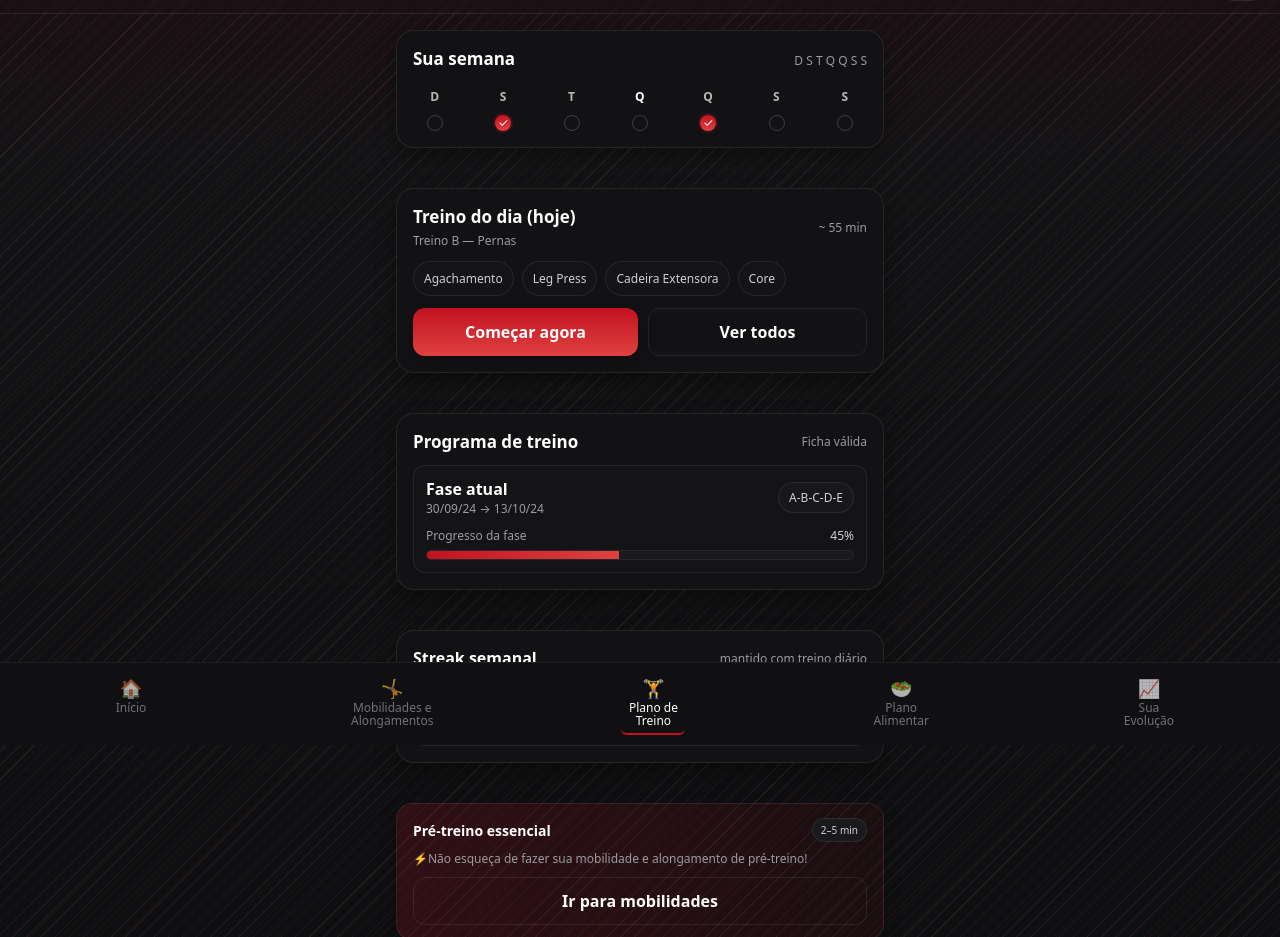
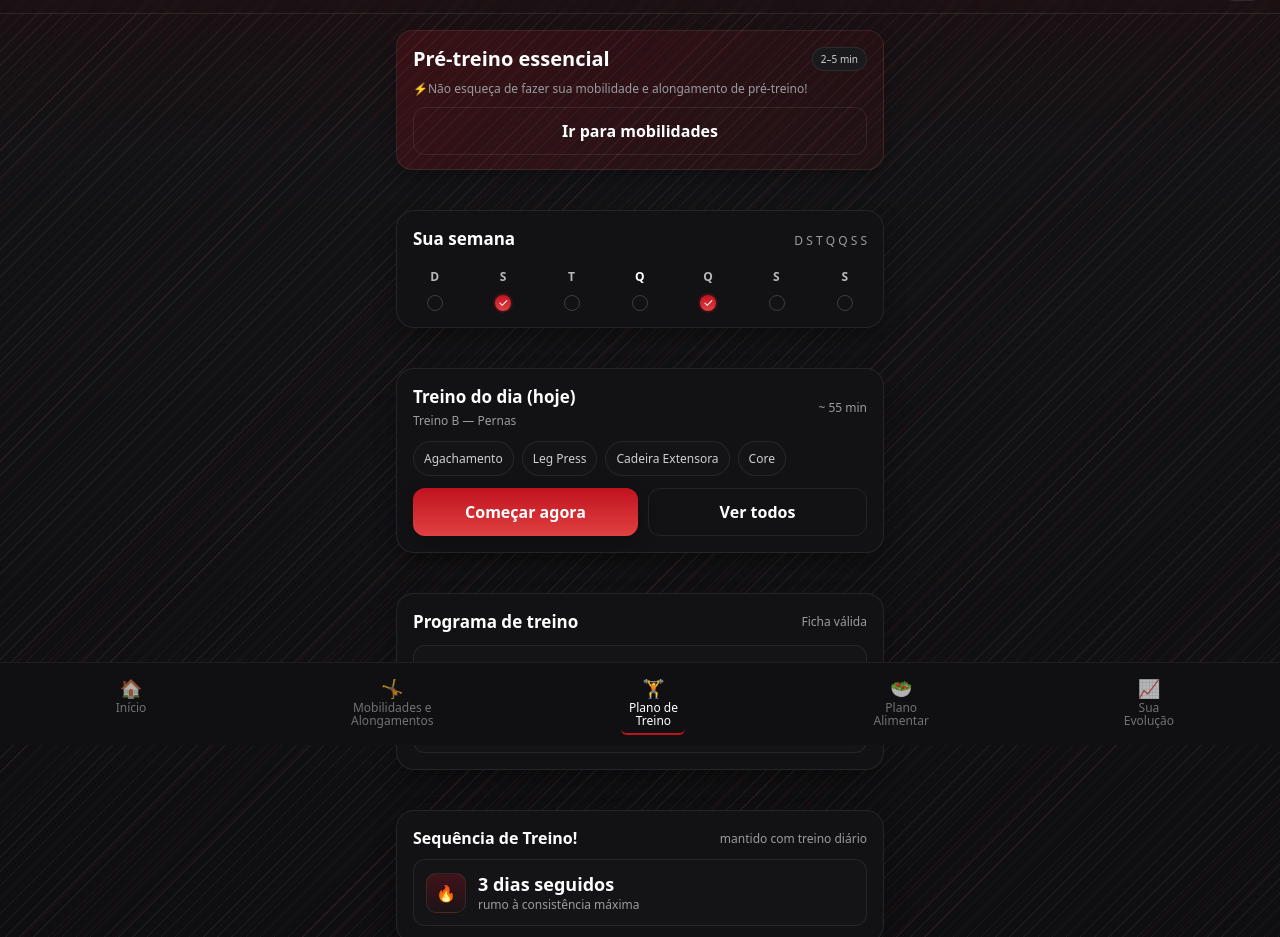
Before and after one commit to marcoalsantana/pr-team-vo, a Next.js app: page /treino in a window 1280 px wide. Shown: the part 55-992 px from the top of the page. Built offline with nearby package versions, Linux system fonts and the light colour scheme.

Commit message:
feat(treino): reorganiza cards e destaca 'Pré-treino essencial' no topo

```diff
--- a/app/treino/page.js
+++ b/app/treino/page.js
@@ -228,7 +228,6 @@ export default function PlanoTreinoPage() {
               <span style={{ width: 10, height: 10, borderRadius: 2, background: THEME.red, boxShadow: '0 0 0 2px rgba(193,18,31,0.25)' }} />
               Plano de Treino
             </div>
-            {/* subtítulo removido conforme pedido */}
           </div>
           <button
             aria-label="Voltar ao início"
@@ -246,7 +245,37 @@ export default function PlanoTreinoPage() {
       {/* Conteúdo */}
       <main style={{ padding: '16px 16px 10px', maxWidth: 520, margin: '0 auto', display: 'grid', gap: 40 }}>
 
-        {/* Sua semana (dias + check) */}
+        {/* 1) Pré-treino essencial (subiu para o topo) */}
+        <section
+          style={{
+            background: `linear-gradient(90deg, rgba(193,18,31,.18), rgba(193,18,31,.07))`,
+            border: `1px solid ${THEME.stroke}`,
+            borderRadius: 16,
+            padding: '14px 16px',
+            color: THEME.text,
+            boxShadow: THEME.softShadow,
+          }}
+        >
+          <div style={{ display:'flex', justifyContent:'space-between', alignItems:'center', marginBottom:8 }}>
+            <div style={{ fontSize: 20, fontWeight: 900 }}>Pré-treino essencial</div>
+            <span style={{
+              fontSize:10, color:THEME.textDim, border:`1px solid ${THEME.stroke}`, padding:'4px 8px',
+              borderRadius:999, background:'#1a1a1d'
+            }}>2–5 min</span>
+          </div>
+          <div style={{ fontSize: 12, color: THEME.textMute, marginBottom:10 }}>
+            ⚡️Não esqueça de fazer sua mobilidade e alongamento de pré-treino!
+          </div>
+          <button
+            onClick={() => go('/mobilidades')}
+            style={{
+              background: 'transparent', border: `1px solid ${THEME.stroke}`,
+              color: THEME.text, borderRadius: 12, padding: '12px 14px', cursor: 'pointer', fontWeight:700, width:'100%'
+            }}
+          >Ir para mobilidades</button>
+        </section>
+
+        {/* 2) Sua semana */}
         <section
           style={{
             background: THEME.surface,
@@ -262,12 +291,11 @@ export default function PlanoTreinoPage() {
             <div style={{ fontSize: 17, fontWeight: 900 }}>Sua semana</div>
             <div style={{ fontSize: 12, color: THEME.textMute }}>D S T Q Q S S</div>
           </div>
-
           {/* indique dias concluídos no Set (0=Dom .. 6=Sab) */}
           <WeekDots doneSet={new Set([1,4])} />
         </section>
 
-        {/* Treino do dia */}
+        {/* 3) Treino do dia */}
         <section
           style={{
             background: THEME.surface,
@@ -316,7 +344,7 @@ export default function PlanoTreinoPage() {
           </div>
         </section>
 
-        {/* Programa de treino (validade + progresso) */}
+        {/* 4) Programa de treino */}
         <section
           style={{
             background: THEME.surface,
@@ -372,7 +400,7 @@ export default function PlanoTreinoPage() {
           </div>
         </section>
 
-        {/* Streak semanal */}
+        {/* 5) Sequência de Treino! (renomeado) */}
         <section
           style={{
             background: THEME.surface,
@@ -385,7 +413,7 @@ export default function PlanoTreinoPage() {
           }}
         >
           <div style={{ display:'flex', justifyContent:'space-between', alignItems:'center' }}>
-            <div style={{ fontSize: 16, fontWeight: 900 }}>Streak semanal</div>
+            <div style={{ fontSize: 16, fontWeight: 900 }}>Sequência de Treino!</div>
             <span style={{ fontSize:12, color:THEME.textMute }}>mantido com treino diário</span>
           </div>
           <div style={{
@@ -403,37 +431,6 @@ export default function PlanoTreinoPage() {
             </div>
           </div>
         </section>
-
-        {/* Lembrete mobilidade (repaginado) */}
-        <section
-          style={{
-            background: `linear-gradient(90deg, rgba(193,18,31,.18), rgba(193,18,31,.07))`,
-            border: `1px solid ${THEME.stroke}`,
-            borderRadius: 16,
-            padding: '14px 16px',
-            color: THEME.text,
-            boxShadow: THEME.softShadow,
-            marginBottom: 10,
-          }}
-        >
-          <div style={{ display:'flex', justifyContent:'space-between', alignItems:'center', marginBottom:8 }}>
-            <div style={{ fontSize: 14, fontWeight: 900 }}>Pré-treino essencial</div>
-            <span style={{
-              fontSize:10, color:THEME.textDim, border:`1px solid ${THEME.stroke}`, padding:'4px 8px',
-              borderRadius:999, background:'#1a1a1d'
-            }}>2–5 min</span>
-          </div>
-          <div style={{ fontSize: 12, color: THEME.textMute, marginBottom:10 }}>
-            ⚡️Não esqueça de fazer sua mobilidade e alongamento de pré-treino!
-          </div>
-          <button
-            onClick={() => go('/mobilidades')}
-            style={{
-              background: 'transparent', border: `1px solid ${THEME.stroke}`,
-              color: THEME.text, borderRadius: 12, padding: '12px 14px', cursor: 'pointer', fontWeight:700, width:'100%'
-            }}
-          >Ir para mobilidades</button>
-        </section>
       </main>
 
       {/* Modal: ver todos os treinos */}
```
Also changed, not shown: app/treino/[id]/page.js (+34 -34 lines).
